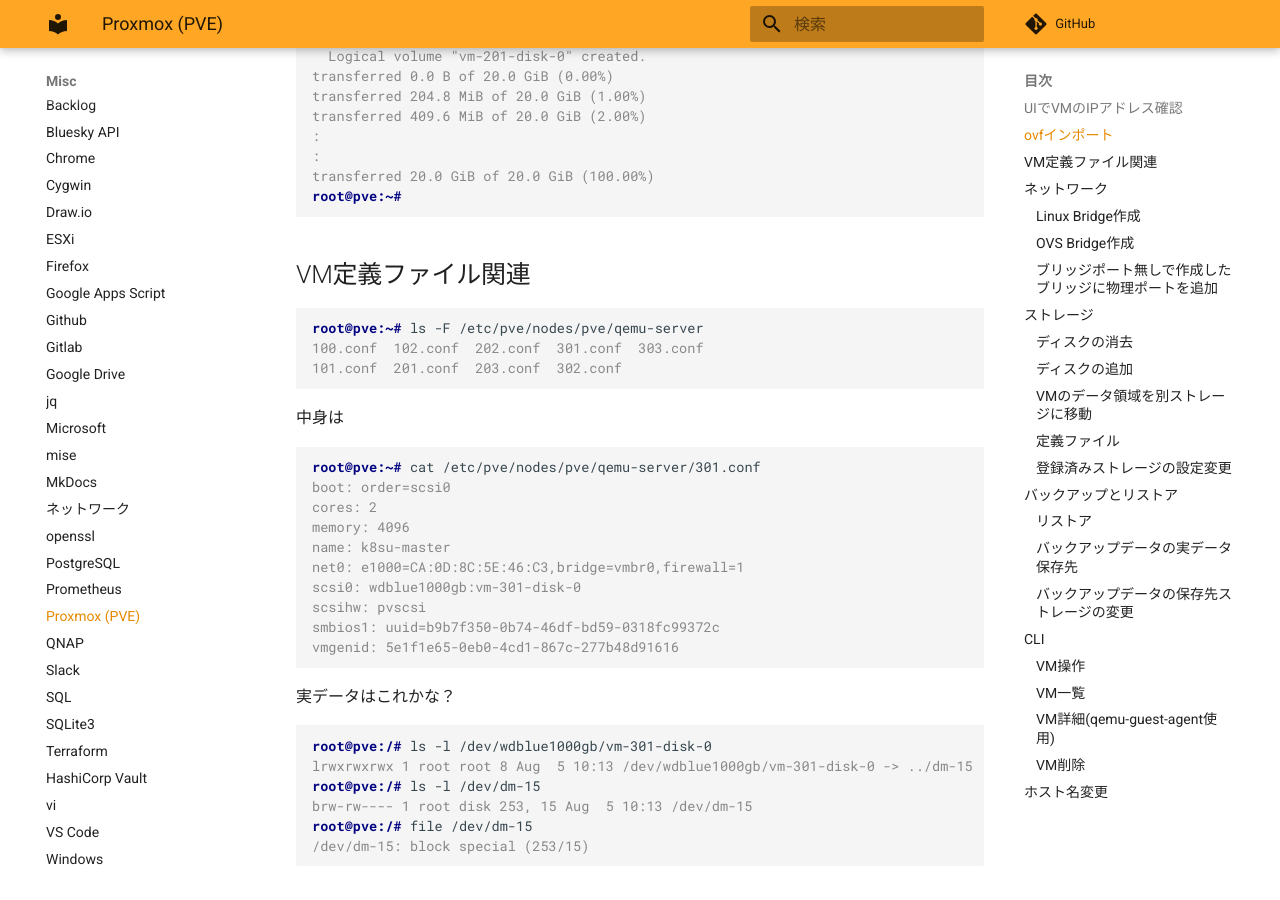
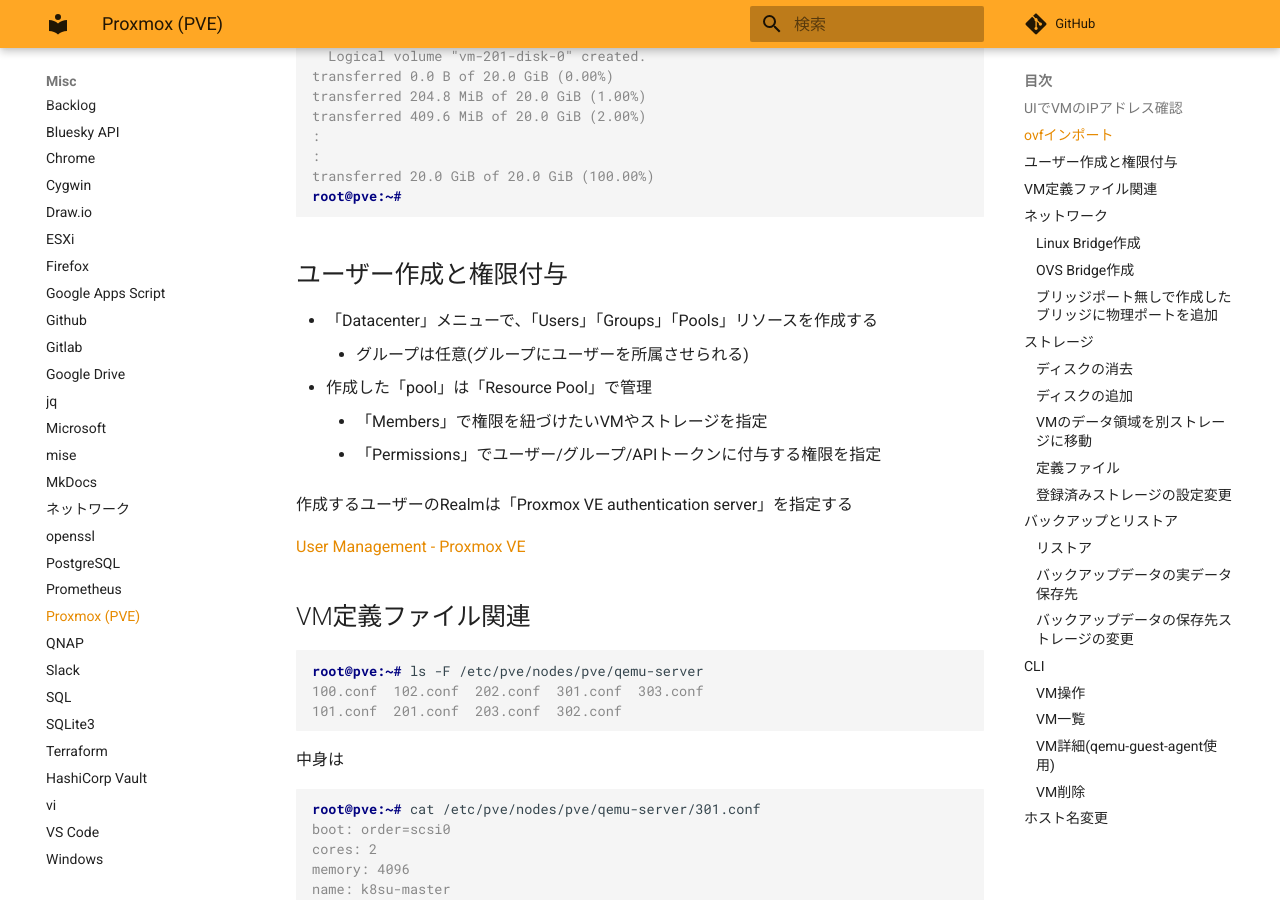
Before and after one commit to zaki-lknr/docs, an MkDocs documentation site: the page built from docs/Misc/proxmox.md, in a window 1280 px wide and 900 px high, scrolled down 553 px. Built offline with MkDocs 1.6.1 and Material for MkDocs 9.7.7, drawn with Linux system fonts in a browser that asks for light colours; comment, search, counter and statistics services are not loaded.

Commit message:
add: misc/proxmox: ユーザー管理

````diff
--- a/docs/Misc/proxmox.md
+++ b/docs/Misc/proxmox.md
@@ -26,6 +26,18 @@ transferred 409.6 MiB of 20.0 GiB (2.00%)
 transferred 20.0 GiB of 20.0 GiB (100.00%)
 root@pve:~#
 ```
+
+## ユーザー作成と権限付与
+
+- 「Datacenter」メニューで、「Users」「Groups」「Pools」リソースを作成する
+    - グループは任意(グループにユーザーを所属させられる)
+- 作成した「pool」は「Resource Pool」で管理
+    - 「Members」で権限を紐づけたいVMやストレージを指定
+    - 「Permissions」でユーザー/グループ/APIトークンに付与する権限を指定
+
+作成するユーザーのRealmは「Proxmox VE authentication server」を指定する
+
+[User Management - Proxmox VE](https://pve.proxmox.com/wiki/User_Management)
 
 ## VM定義ファイル関連
 
````
